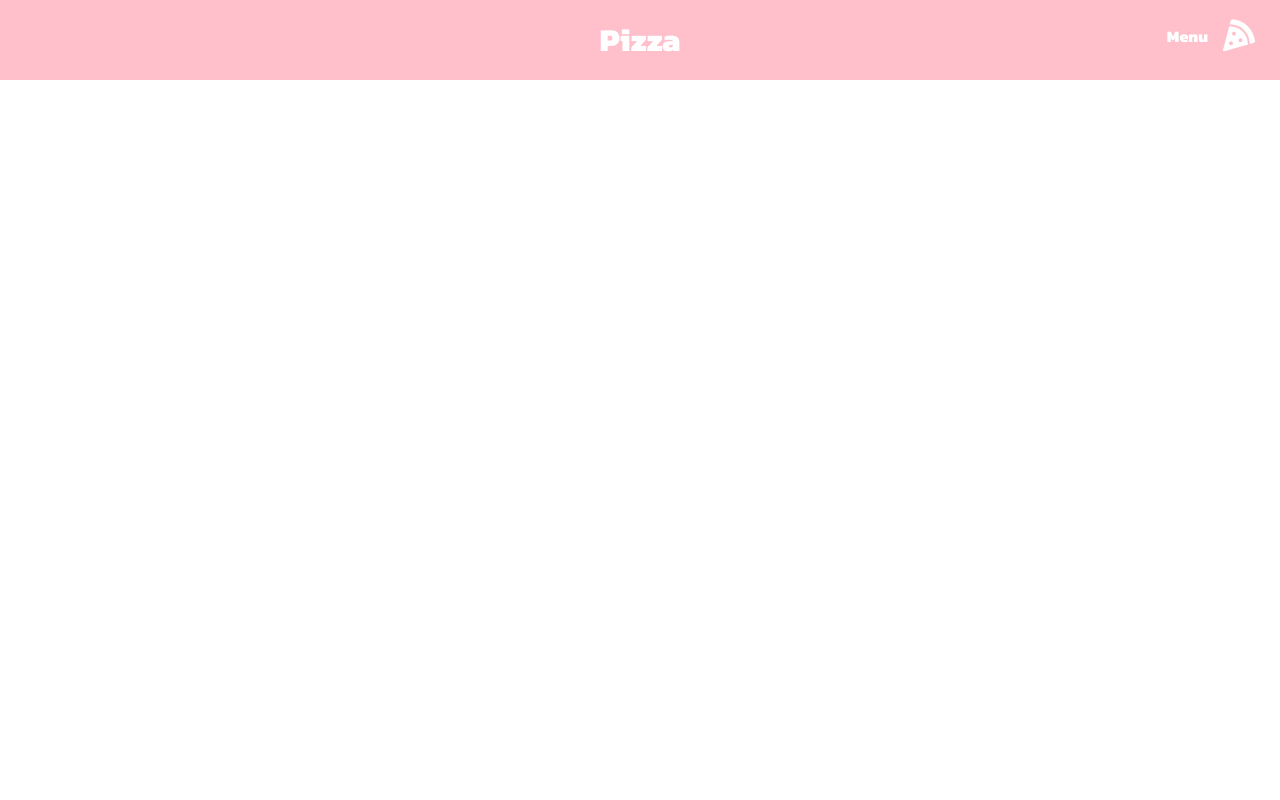
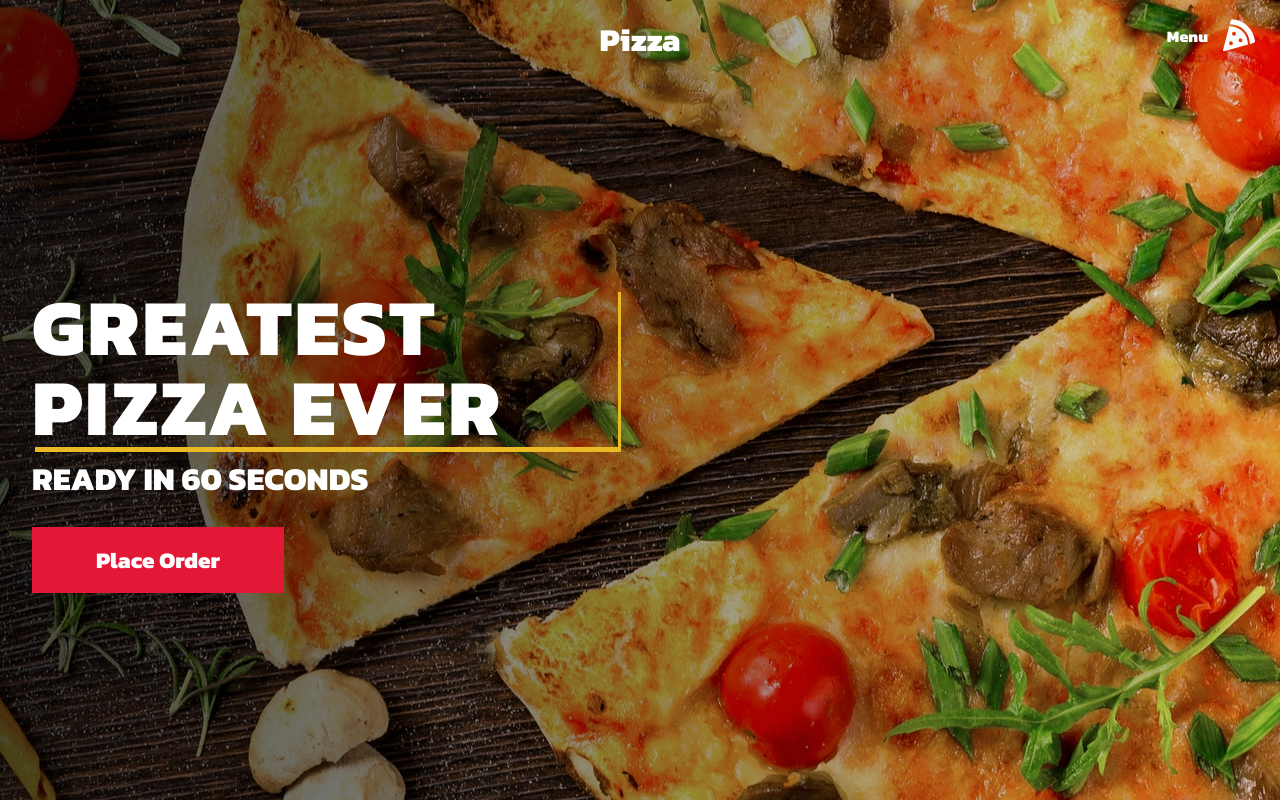
Before and after one commit to unriale/pizza-website, a React (Create React App) app in the folder frontend/: page / in a window 1280 px wide. Built offline with nearby package versions, Linux system fonts and the light colour scheme.

Commit message:
created hero section

```diff
--- a/frontend/src/App.js
+++ b/frontend/src/App.js
@@ -1,4 +1,4 @@
-import Navbar from "./components/Navbar";
+import Hero from "./components/Hero";
 import { BrowserRouter as Router } from "react-router-dom";
 import { GlobalStyles } from "./globalStyles";
 
@@ -6,7 +6,7 @@ function App() {
   return (
     <Router>
       <GlobalStyles/>
-     <Navbar/>
+      <Hero/>
     </Router>
   );
 }
--- /dev/null
+++ b/frontend/src/components/Hero/HeroElements.js
@@ -0,0 +1,63 @@
+import styled from "styled-components";
+import ImgBg from "../../images/main-background.jpg";
+
+export const HeroContainer = styled.div`
+  background: linear-gradient(to right, rgba(0, 0, 0, 0.7), rgba(0, 0, 0, 0.1)),
+    url(${ImgBg});
+  height: 100vh;
+  background-position: center;
+`;
+
+export const HeroContent = styled.div`
+  height: calc(100vh - 80px);
+  max-height: 100%;
+  width: 100vw;
+  padding: 0rem calc((100vw - 1300px) / 2);
+`;
+
+export const HeroItems = styled.div`
+  display: flex;
+  flex-direction: column;
+  justify-content: center;
+  align-items: flex-start;
+  height: 100vh;
+  max-height: 100%;
+  padding: 0 2rem;
+  width: 650px;
+  color: #fff;
+  text-transform: uppercase;
+  line-height: 1;
+  font-weight: bold;
+
+  @media screen and (max-width: 650px) {
+    width: 100%;
+  }
+`;
+
+export const HeroH1 = styled.h1`
+  font-size: clamp(2.5rem, 10vw, 5rem);
+  margin-bottom: 1rem;
+  box-shadow: 3px 5px #e9ba23;
+  letter-spacing: 3px;
+`;
+
+export const HeroP = styled.p`
+  font-size: clamp(2rem, 2.5vw, 3rem);
+  margin-bottom: 2rem;
+`;
+
+export const HeroBtn = styled.button`
+  font-size: 1.4rem;
+  padding: 1rem 4rem;
+  border: none;
+  background: #e31837;
+  color: #fff;
+  transition: 0.2s ease-out;
+
+  &:hover {
+    background: #ffc500;
+    transition: 0.2s ease-out;
+    cursor: pointer;
+    color: #000;
+  }
+`;
--- /dev/null
+++ b/frontend/src/components/Hero/index.js
@@ -0,0 +1,26 @@
+import Navbar from "../Navbar";
+import {
+  HeroContainer,
+  HeroContent,
+  HeroItems,
+  HeroH1,
+  HeroP,
+  HeroBtn,
+} from "./HeroElements";
+
+const Hero = () => {
+  return (
+    <HeroContainer>
+      <Navbar />
+      <HeroContent>
+        <HeroItems>
+          <HeroH1>Greatest Pizza Ever</HeroH1>
+          <HeroP>Ready in 60 seconds</HeroP>
+          <HeroBtn>Place Order</HeroBtn>
+        </HeroItems>
+      </HeroContent>
+    </HeroContainer>
+  );
+};
+
+export default Hero;
--- a/frontend/src/components/Navbar/NavbarElements.js
+++ b/frontend/src/components/Navbar/NavbarElements.js
@@ -3,7 +3,7 @@ import { NavLink as Link } from "react-router-dom";
 import { FaPizzaSlice } from "react-icons/fa";
 
 export const Nav = styled.nav`
-  background: pink;
+  background: transparent;
   height: 80px;
   display: flex;
   justify-content: center;
```
Also changed, not shown: frontend/src/images/main-background.jpg (added).
